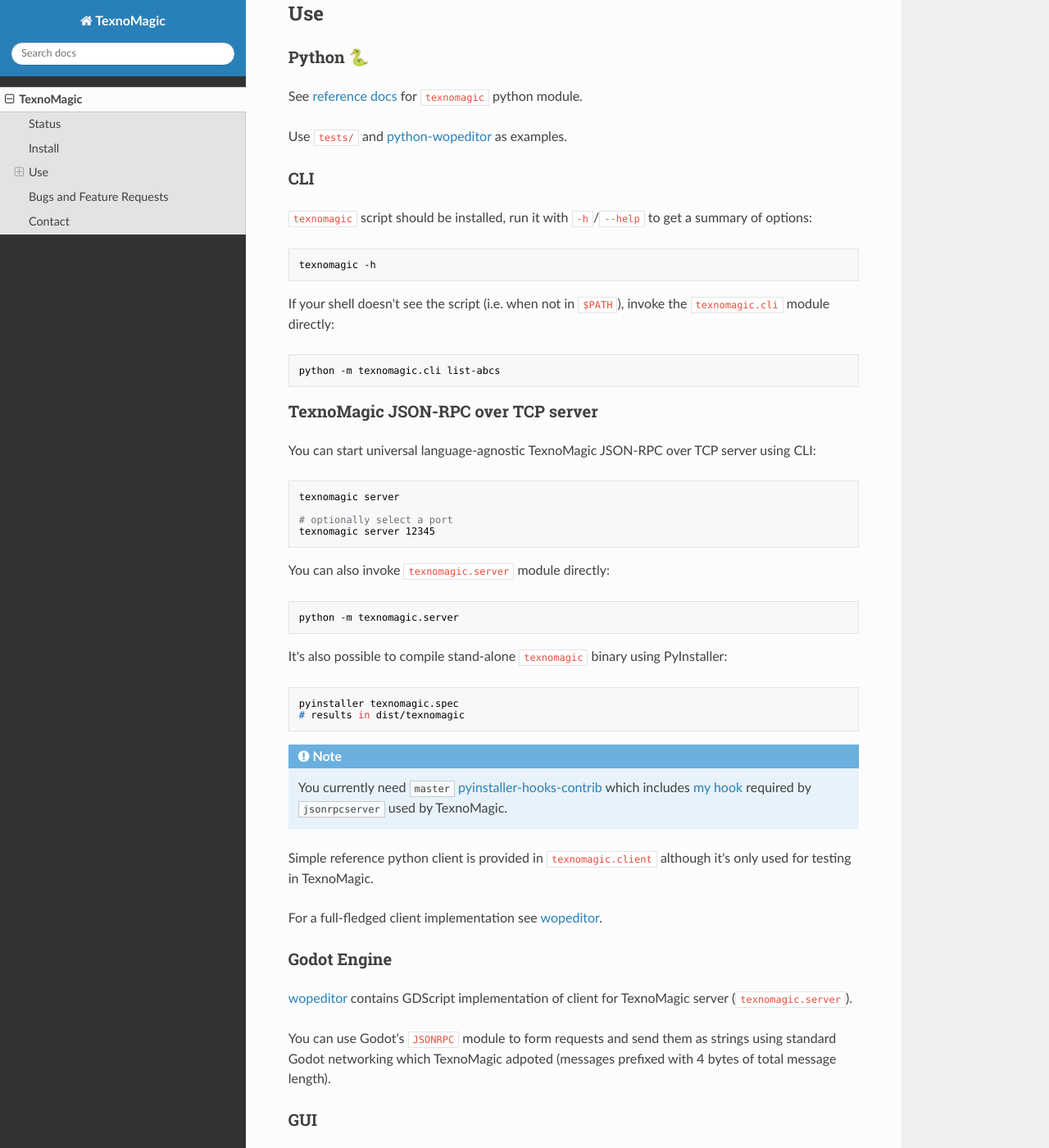
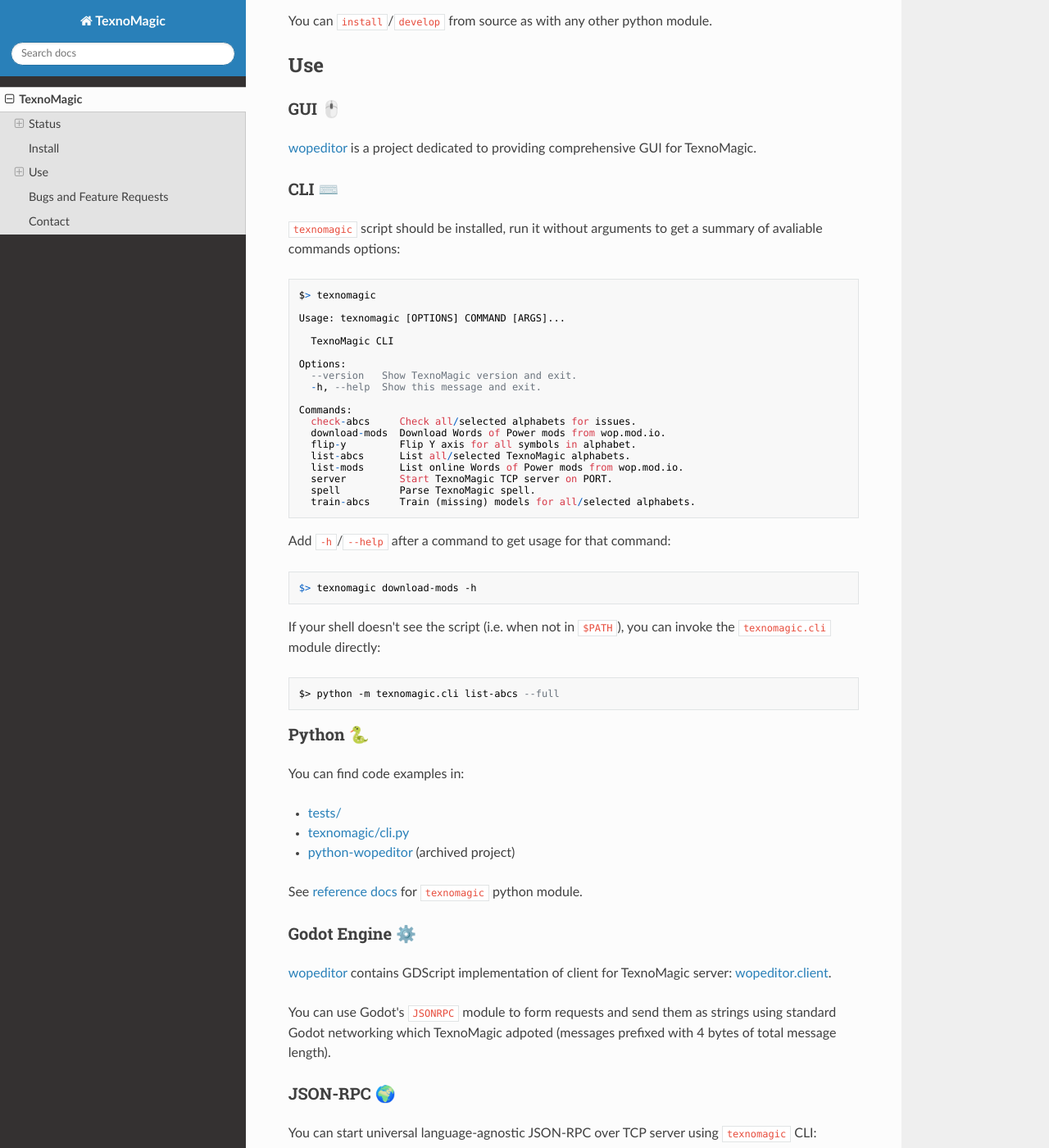
Before and after one commit to texnoforge/texnomagic, an MkDocs documentation site: the page built from docs/index.md, in a window 1280 px wide and 1400 px high, scrolled down 1147 px. Shown: the whole window at 82% size. Built offline with MkDocs 1.6.1, drawn with Linux system fonts in a browser that asks for light colours; nearby versions of some CDN libraries; some of the changed text lies outside the part shown.

Commit message:
docs: update and improve docs

````diff
--- a/docs/index.md
+++ b/docs/index.md
@@ -19,20 +19,22 @@
 
 ## Status
 
-**alpha**: integration with [wopeditor]/Godot and [wop.mod.io] mod portal
+**alpha**: integration with [wopeditor] and [wop.mod.io] mod portal
 
-* save and load symbols to/from user files
-* portable open format based on simple JSON/CSV files
-* first user-created alphabets uploaded to [wop.mod.io] mod portal
-* train Gaussian Mixture Models (GMM) from symbol data
-* real-time symbol recognition
-* spell language parser based of Parsing Expression Grammars (PEG)
-* interfaces:
-  * python module from [PyPI] (`texnomagic`)
-  * Command-Line Interface (`texnomagic.cli`)
-  * simple TCP server using JSON-RPC (`texnomagic.server`) - universal interface
-* ⚠ format and API not stable yet
-* ⚠ docs need more content
+### Features
+
+- save and load symbols to/from user files
+- portable open format based on simple JSON/CSV files
+- first user-created alphabets uploaded to [wop.mod.io] mod portal
+- train Gaussian Mixture Models (GMM) from symbol data
+- real-time symbol recognition
+- spell language parser based of Parsing Expression Grammars (PEG)
+- interfaces:
+    - python module from [PyPI] (`texnomagic`)
+    - Command-Line Interface (`texnomagic.cli`)
+    - simple TCP server using JSON-RPC (`texnomagic.server`) - universal interface
+- ⚠ format and API not stable yet
+- ⚠ docs need more content
 
 
 ## Install
@@ -43,36 +45,79 @@
 pip install texnomagic
 ```
 
-You can install/develop from source as with any other python module.
+You can `install`/`develop` from source as with any other python module.
 
 
 ## Use
 
+### GUI 🖱️
+
+[wopeditor] is a project dedicated to providing comprehensive GUI for
+TexnoMagic.
+
+### CLI ⌨️
+
+`texnomagic` script should be installed, run it without arguments to get a
+summary of avaliable commands options:
+
+```
+$> texnomagic
+
+Usage: texnomagic [OPTIONS] COMMAND [ARGS]...
+
+  TexnoMagic CLI
+
+Options:
+  --version   Show TexnoMagic version and exit.
+  -h, --help  Show this message and exit.
+
+Commands:
+  check-abcs     Check all/selected alphabets for issues.
+  download-mods  Download Words of Power mods from wop.mod.io.
+  flip-y         Flip Y axis for all symbols in alphabet.
+  list-abcs      List all/selected TexnoMagic alphabets.
+  list-mods      List online Words of Power mods from wop.mod.io.
+  server         Start TexnoMagic TCP server on PORT.
+  spell          Parse TexnoMagic spell.
+  train-abcs     Train (missing) models for all/selected alphabets.
+```
+
+Add `-h`/`--help` after a command to get usage for that command:
+
+```
+$> texnomagic download-mods -h
+```
+
+If your shell doesn't see the script (i.e. when not in `$PATH`), you can invoke
+the `texnomagic.cli` module directly:
+
+```
+$> python -m texnomagic.cli list-abcs --full
+```
+
 ### Python 🐍
+
+You can find code examples in:
+
+* [tests/](https://github.com/texnoforge/texnomagic/tree/master/tests)
+* [texnomagic/cli.py](https://github.com/texnoforge/texnomagic/blob/master/texnomagic/cli.py)
+* [python-wopeditor](https://github.com/texnoforge/python-wopeditor/blob/master/wopeditor/wopeditor.py) (archived project)
 
 See [reference docs] for `texnomagic` python module.
 
-Use `tests/` and [python-wopeditor] as examples.
+### Godot Engine ⚙️
 
-### CLI
+[wopeditor] contains GDScript implementation of client for TexnoMagic
+server: [wopeditor.client].
 
-`texnomagic` script should be installed, run it with `-h`/`--help` to get a
-summary of options:
+You can use Godot's `JSONRPC` module to form requests and send them as strings
+using standard Godot networking which TexnoMagic adpoted (messages prefixed with
+4 bytes of total message length).
 
-```
-texnomagic -h
-```
 
-If your shell doesn't see the script (i.e. when not in `$PATH`), invoke the
-`texnomagic.cli` module directly:
+### JSON-RPC 🌍
 
-```
-python -m texnomagic.cli list-abcs
-```
-
-### TexnoMagic JSON-RPC over TCP server
-
-You can start universal language-agnostic TexnoMagic JSON-RPC over TCP server using CLI:
+You can start universal language-agnostic JSON-RPC over TCP server using `texnomagic` CLI:
 
 ```
 texnomagic server
@@ -81,7 +126,7 @@
 texnomagic server 12345
 ```
 
-You can also invoke `texnomagic.server` module directly:
+You can also invoke [texnomagic.server] module directly:
 
 ```
 python -m texnomagic.server
@@ -94,31 +139,11 @@
 # results in dist/texnomagic
 ```
 
-!!! NOTE
-    You currently need `master`
-    [pyinstaller-hooks-contrib](https://github.com/pyinstaller/pyinstaller-hooks-contrib)
-    which includes
-    [my hook](https://github.com/pyinstaller/pyinstaller-hooks-contrib/pull/126)
-    required by `jsonrpcserver` used by TexnoMagic.
-
-Simple reference python client is provided in `texnomagic.client` although it's
+Simple reference python client is provided in [texnomagic.client] although it's
 only used for testing in TexnoMagic.
 
-For a full-fledged client implementation see [wopeditor].
+For a full-fledged client implementation see [wopeditor.client].
 
-### Godot Engine
-
-[wopeditor] contains GDScript implementation of client for TexnoMagic
-server (`texnomagic.server`).
-
-You can use Godot's `JSONRPC` module to form requests and send them as strings
-using standard Godot networking which TexnoMagic adpoted (messages prefixed with
-4 bytes of total message length).
-
-### GUI
-
-[wopeditor] is a project dedicated to providing comprehensive GUI for
-TexnoMagic.
 
 ## Bugs and Feature Requests
 
@@ -136,6 +161,8 @@
 
 [reference docs]: https://texnoforge.github.io/texnomagic/reference/texnomagic/
 [wopeditor]: https://texnoforge.github.io/wopeditor/
-[python-wopeditor]: https://texnoforge.github.io/python-wopeditor/
+[texnomagic.client]: https://github.com/texnoforge/texnomagic/blob/master/texnomagic/client.py
+[texnomagic.server]: https://github.com/texnoforge/texnomagic/blob/master/texnomagic/server.py
+[wopeditor.client]: https://github.com/texnoforge/wopeditor/blob/master/texnomagic/client.gd
 [PyPI]: https://pypi.org/project/texnomagic/
 [wop.mod.io]: https://wop.mod.io
````
